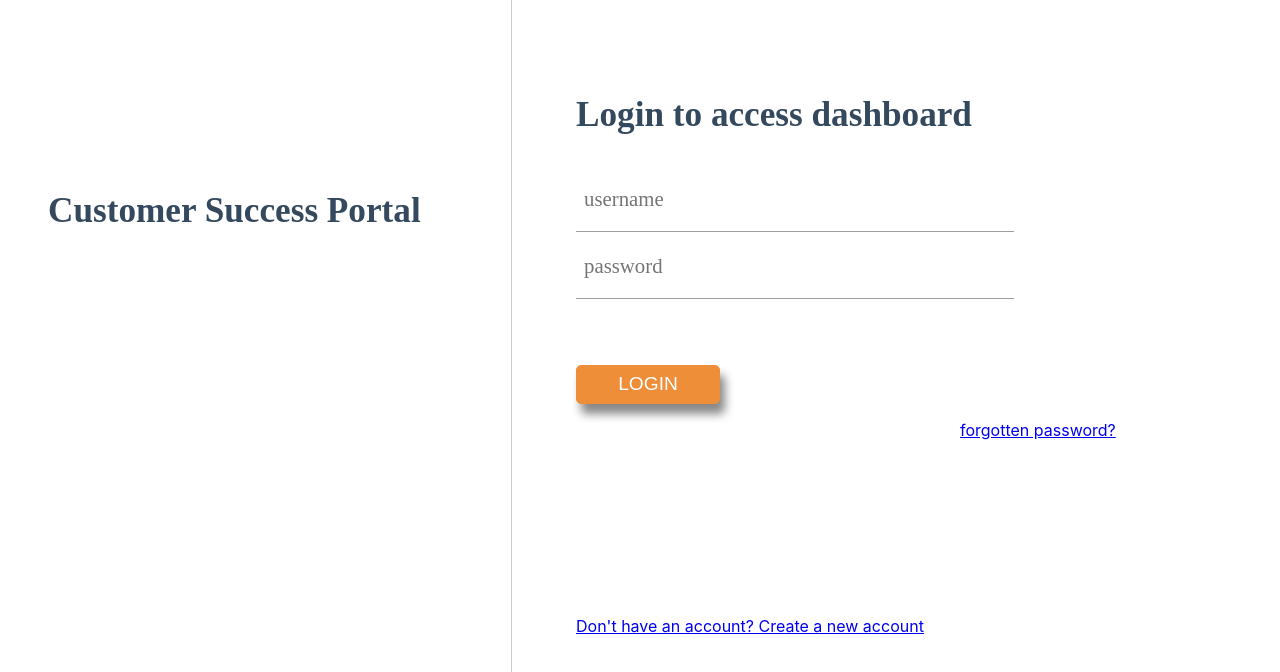
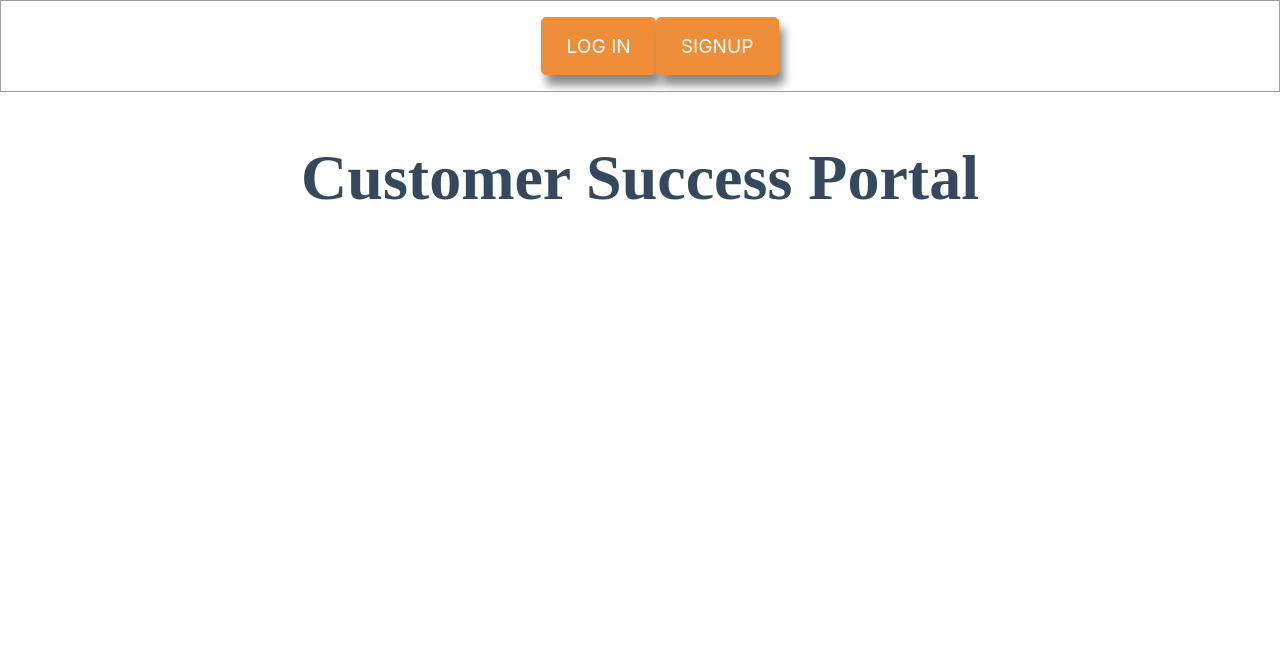
Before and after one commit to jakazzy/authapp, a React (Create React App) app: page / in a window 1280 px wide. Shown: the top 672 px of the page. Built offline with nearby package versions, Linux system fonts and the light colour scheme.

Commit message:
made changes

```diff
--- a/src/App.js
+++ b/src/App.js
@@ -1,9 +1,10 @@
-import React, { Component} from 'react';
-import Login from './components/Login';
-import Signup from './components/Signup';
+import React, { Component} from 'react'
+import Login from './components/Login'
+import Signup from './components/Signup'
 import { BrowserRouter, Switch, Route } from 'react-router-dom';
 import Logout from './components/Logout'
 import Dashboard from './components/Dashboard'
+import Home from './components/Home'
 
 
 class App extends Component{
@@ -13,8 +14,9 @@ class App extends Component{
       <BrowserRouter>
         <div>
           <Switch>
-            <Route exact path="/" component={ Login }/>
-            <Route exact  path="/signup" component={ Signup }/>
+          <Route exact path="/"  component={ Home }/>
+            <Route exact path="/signin" component={ Login }/>
+            <Route exact path="/signup" component={ Signup }/>
             <Route path="/dashboard"  component={ Dashboard }/>
             <Route path="/logout"  component={ Logout }/>
           </Switch>
--- a/src/components/Dashboard.js
+++ b/src/components/Dashboard.js
@@ -20,7 +20,7 @@ class Dashboard extends Component{
 
   render(){
       if(this.state.userLoggedIn ===false){
-          return <Redirect to="/"/>
+          return <Redirect to="/signin"/>
       }
     return(
 
--- a/src/components/Home.js
+++ b/src/components/Home.js
@@ -6,7 +6,7 @@ return (
     <div>
         <nav class="navbar">
             <ul>
-                <li class="link-button"><Link to="/">Log In</Link ></li>
+                <li class="link-button"><Link to="/signin">Log In</Link ></li>
                 <li class="link-button right"><Link to="/signup">SignUp</Link ></li>
             </ul>
         </nav>
--- a/src/components/Logout.js
+++ b/src/components/Logout.js
@@ -10,7 +10,7 @@ render(){
     return(
         <div>
             <h2 className="title-text">You are currently Logged out</h2>
-            <Link to="/">Login to access dashboard</Link>
+            <Link to="/signin">Login to access dashboard</Link>
         </div>
         )
         }
--- a/src/components/Signup.js
+++ b/src/components/Signup.js
@@ -1,5 +1,6 @@
 import React, { Component} from 'react'
 import FormikApp from './SignUpForm'
+import { Link } from 'react-router-dom';
 
 
 
@@ -20,7 +21,7 @@ class Signup extends Component{
                 </h2>
                 <FormikApp/>
                 <div className="create-account-text">
-                    <a href="/signup.html"> Have an existing account? sign in</a>
+                    <Link to="/signin"> Have an existing account? sign in</Link>
                 </div>
             </div>
         </section>
```
